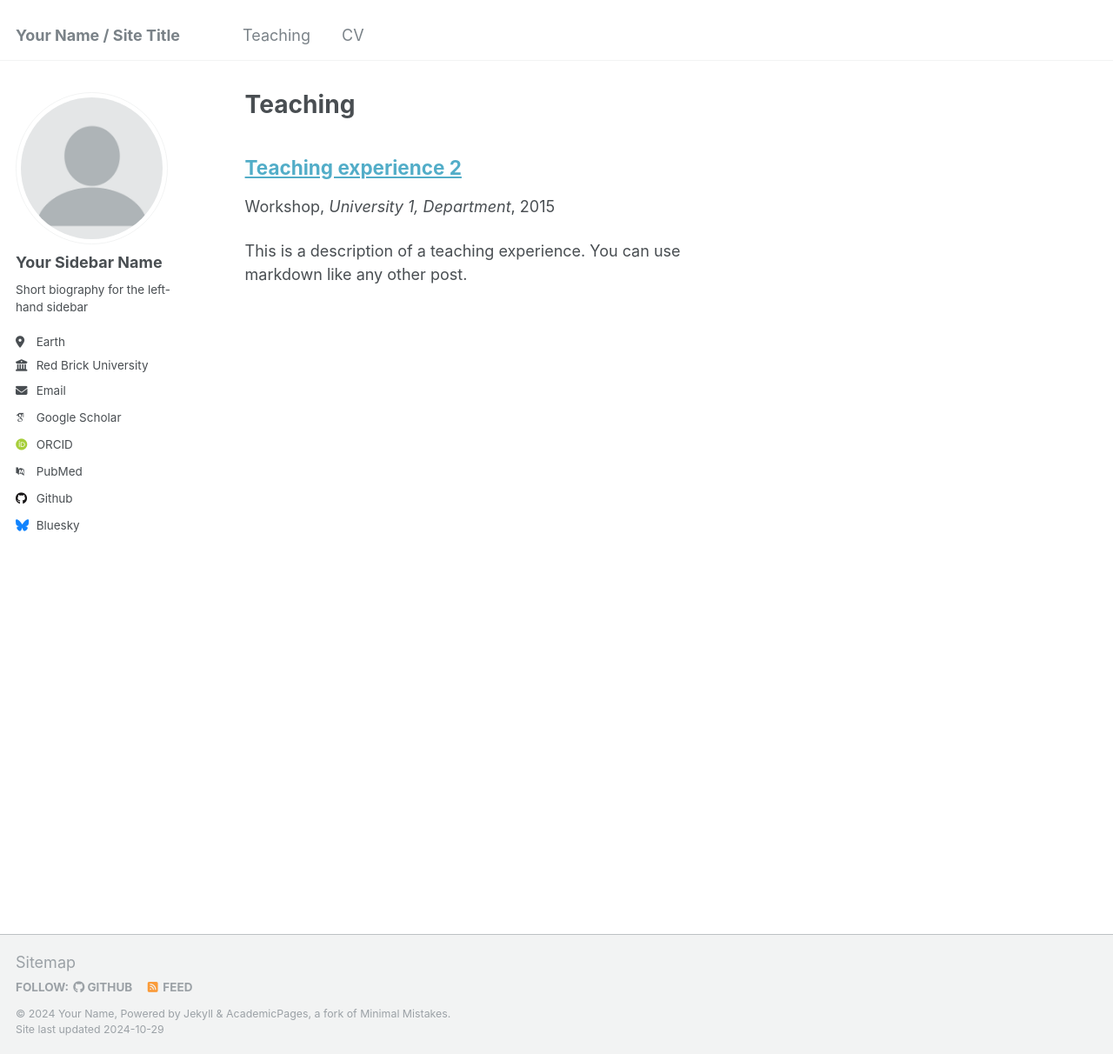
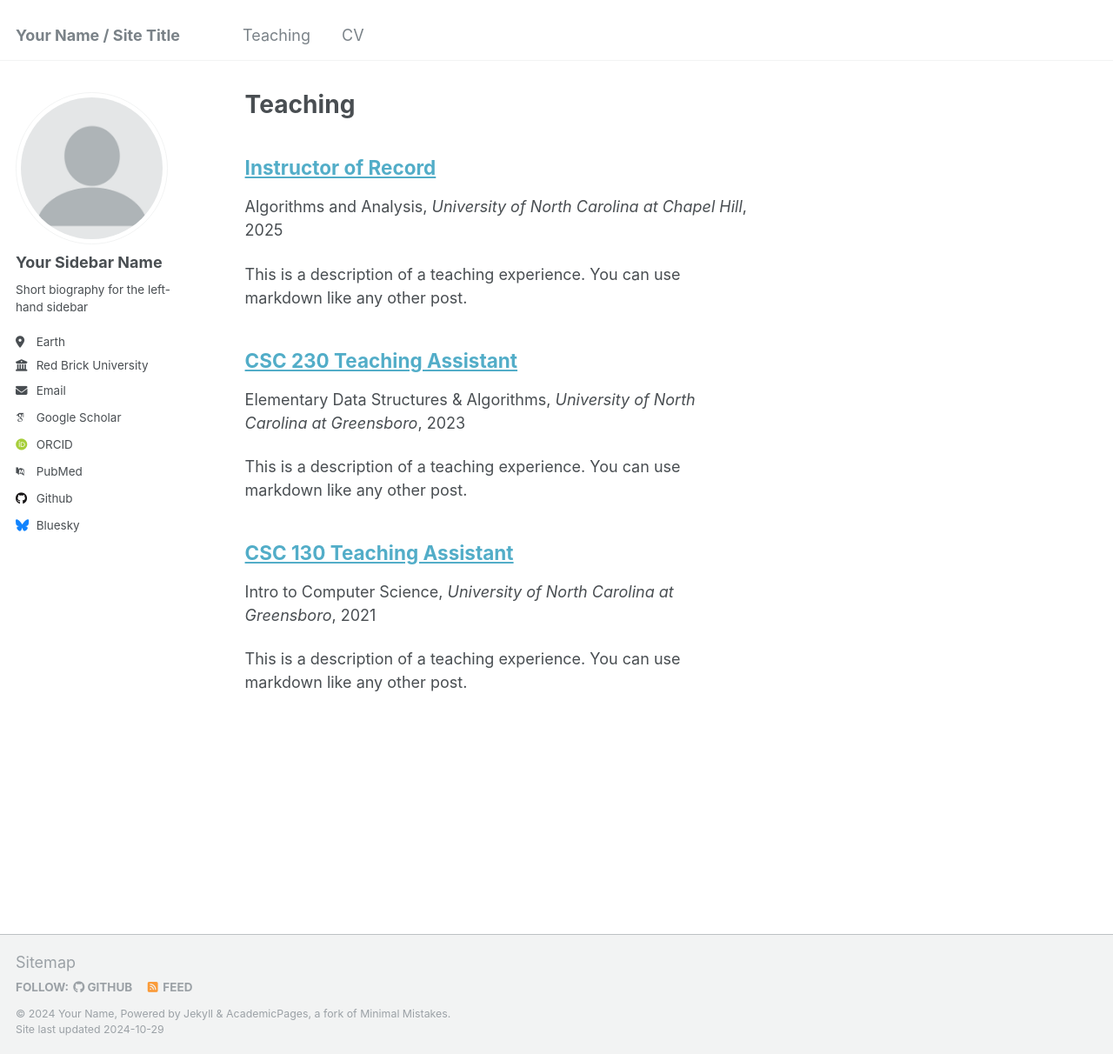
Before and after one commit to nabrown8/nabrown8.github.io, a Jekyll site: the page built from _pages/teaching.html, in a window 1280 px wide and 1212 px high. Shown: the whole window at 87% size. Built offline with Jekyll 4.4.1, drawn with Linux system fonts in a browser that asks for light colours; some web fonts are replaced; a file with an impossible date is left out.

Commit message:
Adds teaching pages

```diff
--- a/_teaching/2014-spring-teaching-1.md
+++ b/_teaching/130ta.md
@@ -2,10 +2,10 @@
 title: "CSC 130 Teaching Assistant"
 collection: teaching
 type: "Intro to Computer Science"
-permalink: /teaching/2014-spring-teaching-1
-venue: "University 1, Department"
-date: "Spring 2021-Spring 2023"
-location: "University of North Carolina at Greensboro"
+permalink: /teaching/130ta
+venue: "University of North Carolina at Greensboro"
+date: 01-01-2021
+location: "Greensboro, NC"
 ---
 
 This is a description of a teaching experience. You can use markdown like any other post.
--- a/_teaching/2015-spring-teaching-2.md
+++ /dev/null
@@ -1,20 +0,0 @@
----
-title: "Teaching experience 2"
-collection: teaching
-type: "Workshop"
-permalink: /teaching/2015-spring-teaching-1
-venue: "University 1, Department"
-date: 2015-01-01
-location: "City, Country"
----
-
-This is a description of a teaching experience. You can use markdown like any other post.
-
-Heading 1
-======
-
-Heading 2
-======
-
-Heading 3
-======
--- /dev/null
+++ b/_teaching/230ta.md
@@ -0,0 +1,11 @@
+---
+title: "CSC 230 Teaching Assistant"
+collection: teaching
+type: "Elementary Data Structures & Algorithms"
+permalink: /teaching/230ta
+venue: "University of North Carolina at Greensboro"
+date: 01-01-2023
+location: "Greensboro, NC"
+---
+
+This is a description of a teaching experience. You can use markdown like any other post.
--- /dev/null
+++ b/_teaching/550ins.md
@@ -0,0 +1,20 @@
+---
+title: "Instructor of Record"
+collection: teaching
+type: "Algorithms and Analysis"
+permalink: /teaching/550ins
+venue: "University of North Carolina at Chapel Hill"
+date: 01-01-2025
+location: "Chapel Hill, NC"
+---
+
+This is a description of a teaching experience. You can use markdown like any other post.
+
+Heading 1
+======
+
+Heading 2
+======
+
+Heading 3
+======
```
